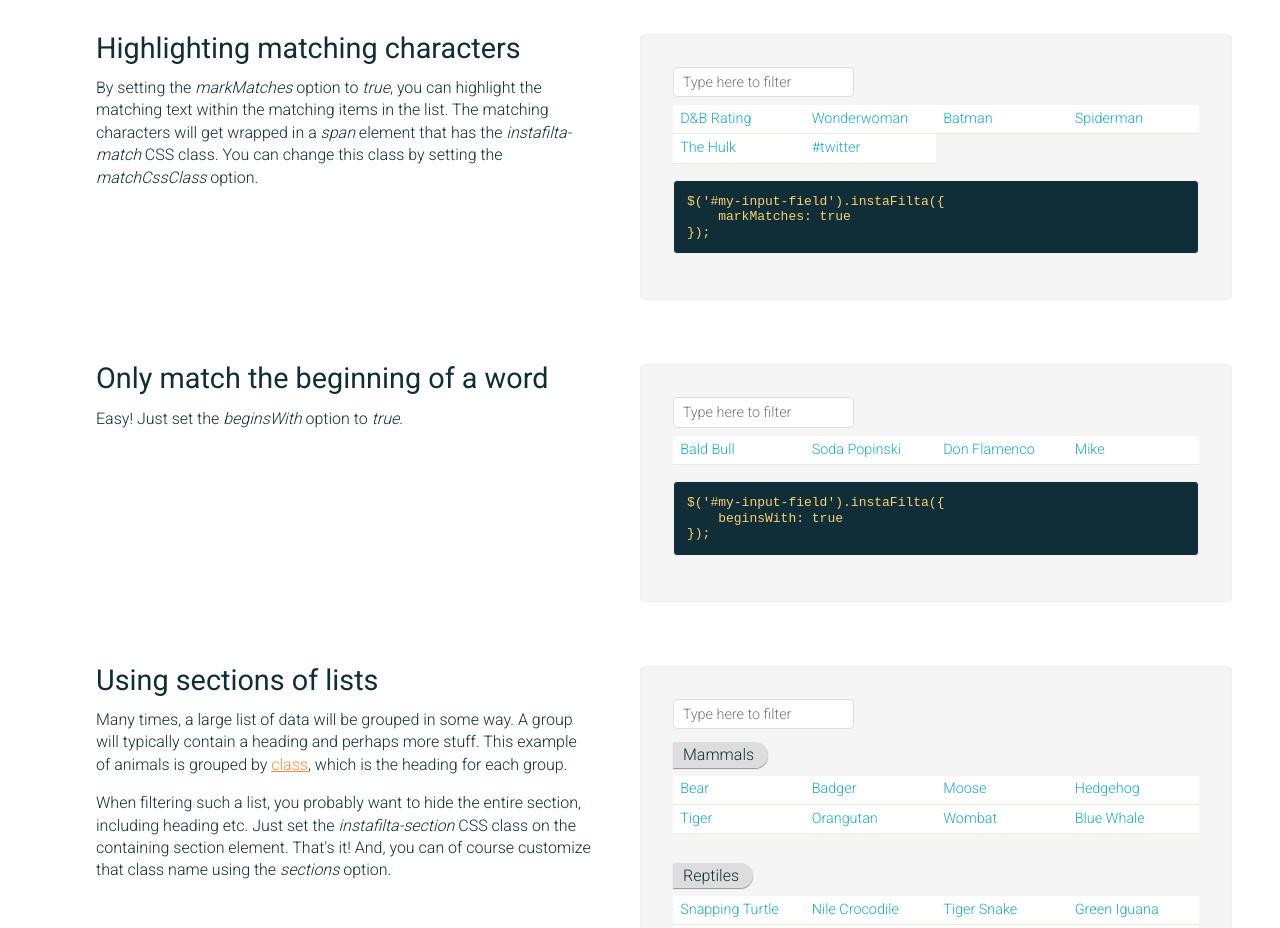
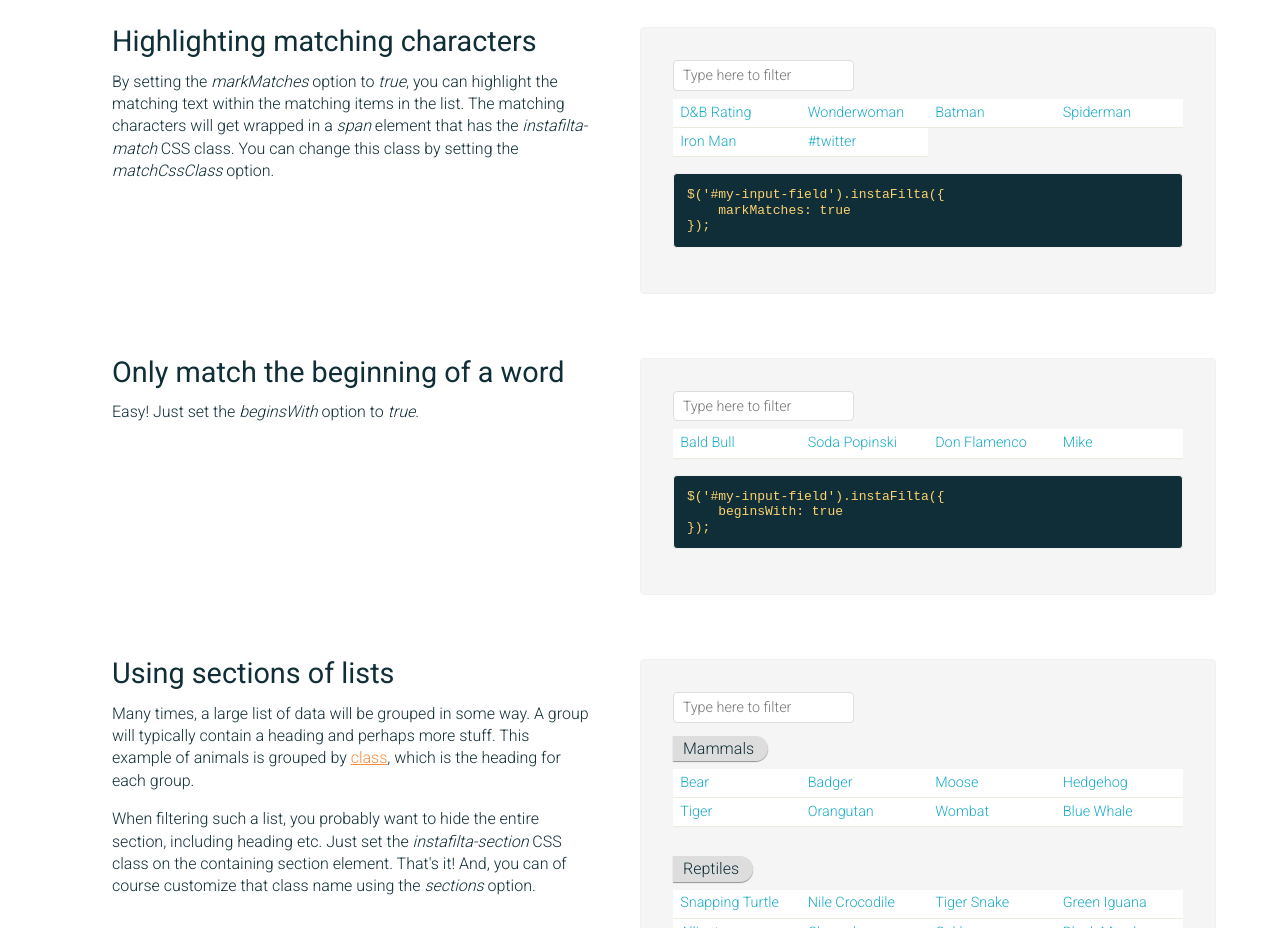
Before and after one commit to chromawoods/instaFilta, a website: page demo.html in a window 1280 px wide. Shown: the part 2000-2928 px from the top of the page. Drawn offline with nearby package versions, Linux system fonts and the light colour scheme; a web font is replaced by a local one.

Commit message:
Swapped tabs for spaces in demo page and changed search string

```diff
--- a/demo.html
+++ b/demo.html
@@ -13,7 +13,7 @@
     <em class="header-description">instaFilta is a fast and highly customizable in-page filtering jQuery plugin.</em>
   </header>
 
-	< class="main">
+  <main class="main">
 
   <section class="section">
 
@@ -203,7 +203,7 @@ $('#my-input-field').instaFilta({
           <li><span class="instafilta-target">Wonderwoman</span></li>
           <li><span class="instafilta-target">Batman</span></li>
           <li><span class="instafilta-target">Spiderman</span></li>
-					<li><span class="instafilta-target">The Hulk</span></li>
+          <li><span class="instafilta-target">Iron Man</span></li>
           <li><span class="instafilta-target">#twitter</span></li>
         </ul>
       </div>
@@ -539,7 +539,7 @@ $myCheckboxes.on('change', function() {
   <script src="http://ajax.googleapis.com/ajax/libs/jquery/1.11.1/jquery.min.js"></script>
   <link href="http://fonts.googleapis.com/css?family=Lily+Script+One" rel="stylesheet" type="text/css">
   <link href="http://fonts.googleapis.com/css?family=Roboto:400,300,700" rel="stylesheet" type="text/css">
-	<script src="instafilta.min.js"></script>
+  <script src="instafilta.m.js"></script>
   <script src="demo.js"></script>
 
   <footer class="footer padded-content">
```
Lines whose indentation alone changed are shown as unchanged.
